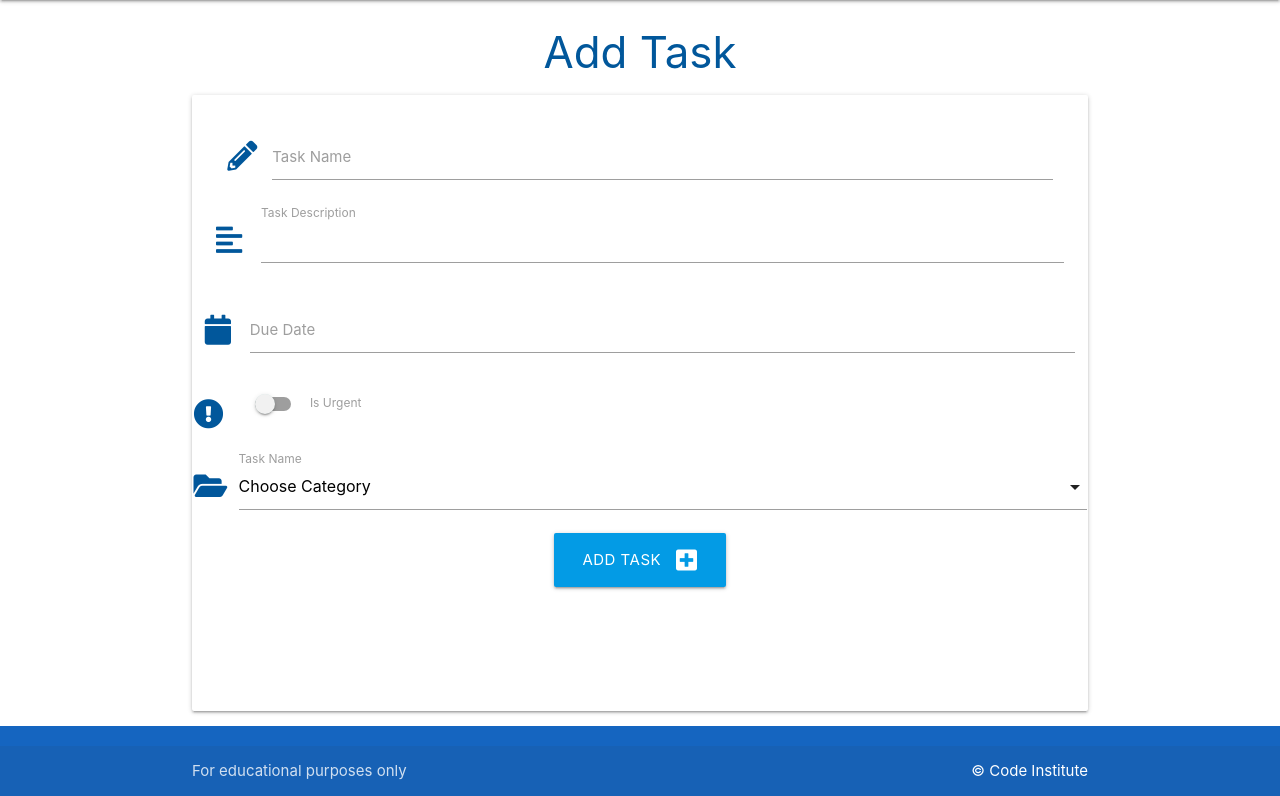
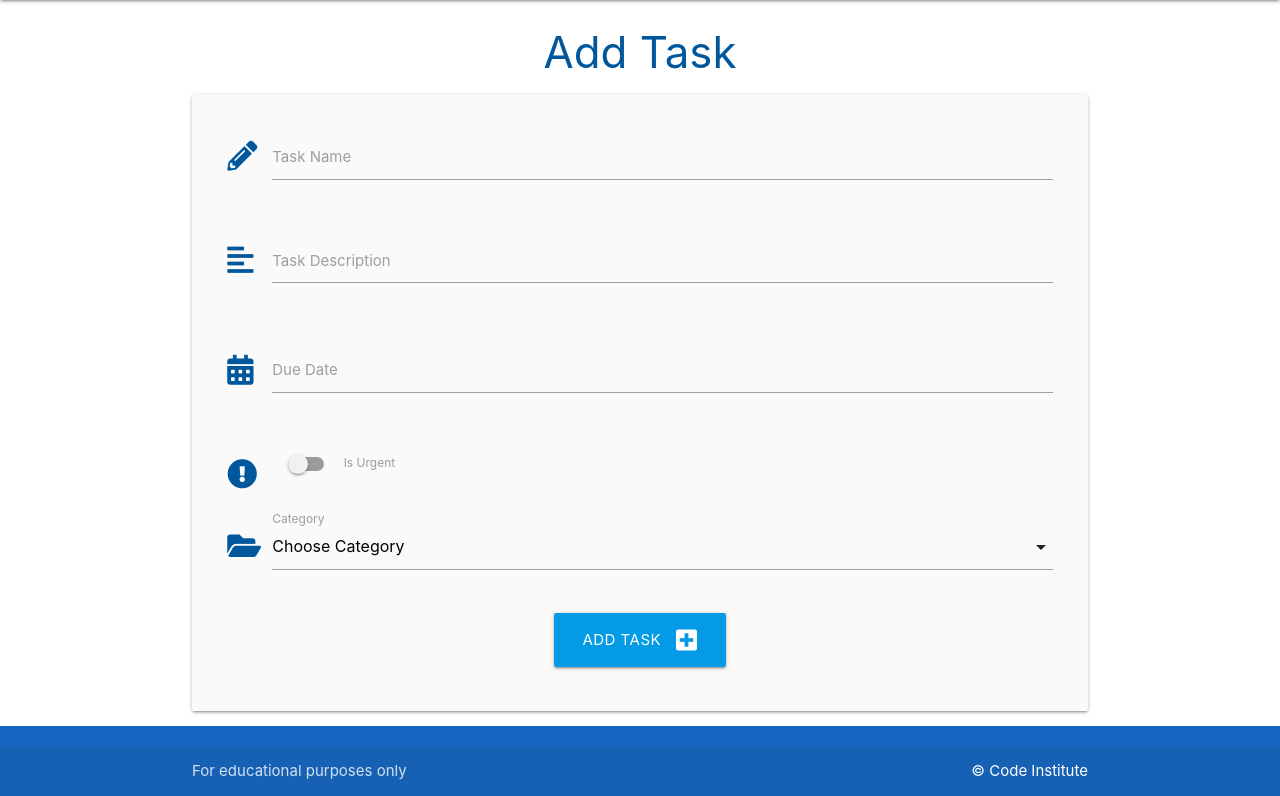
Before and after one commit to dansantinojones/task-manager, a Flask app: page /add_task in a window 1280 px wide. Shown: the part 64-860 px from the top of the page. Run offline with Flask 2, Linux system fonts and the light colour scheme; data that the repository does not hold is empty.

Commit message:
Format document

```diff
--- a/taskmanager/templates/add_task.html
+++ b/taskmanager/templates/add_task.html
@@ -3,35 +3,35 @@
 
 <h3 class="light-blue-text text-darken-4 center-align">Add Task</h3>
 
-<div class="row card-panel greylighten-5">
+<div class="row card-panel grey lighten-5">
     <form class="col s12" method="POST" action="{{ url_for('add_task') }}">
-    <!-- Task name -->
+        <!-- task name -->
         <div class="row">
             <div class="input-field col s12">
                 <i class="fas fa-pencil-alt prefix light-blue-text text-darken-4"></i>
-        <input id="task_name" name="task_name" type="text" minlength="5" maxlength="50" class="validate" required>
+                <input id="task_name" name="task_name" minlength="5" maxlength="50" type="text" class="validate"
+                    required>
                 <label for="task_name">Task Name</label>
             </div>
-
-      <!-- Task description -->
+        </div>
+        <!-- task description -->
         <div class="row">
             <div class="input-field col s12">
                 <i class="fas fa-align-left prefix light-blue-text text-darken-4"></i>
-          <textarea id="task_description" name="task_description" type="text" minlength="5" maxlength="200"
-            class="materialize-textarea validate" required>
-            </textarea>
+                <textarea id="task_description" name="task_description" minlength="5" maxlength="200" type="text"
+                    class="materialize-textarea validate" required></textarea>
                 <label for="task_description">Task Description</label>
             </div>
-
-        <!-- Due date -->
+        </div>
+        <!-- due date -->
         <div class="row">
             <div class="input-field col s12">
-            <i class="fas fa-calendar prefix light-blue-text text-darken-4"></i>
-            <input id="due_date" name="due_date" class="datepicker validate" required>
+                <i class="fas fa-calendar-alt prefix light-blue-text text-darken-4"></i>
+                <input id="due_date" name="due_date" type="text" class="datepicker validate" required>
                 <label for="due_date">Due Date</label>
             </div>
-
-          <!-- Is Urgent-->
+        </div>
+        <!-- is urgent -->
         <div class="row">
             <div class="input-field col s12">
                 <div class="switch">
@@ -44,27 +44,26 @@
                 </div>
             </div>
         </div>
-
-          <!-- Category ID -->
+        <!-- category id -->
         <div class="row">
             <div class="input-field col s12">
                 <i class="fas fa-folder-open prefix light-blue-text text-darken-4"></i>
-              <select name="category_id" id="category_id" class="validate" required>
+                <select id="category_id" name="category_id" class="validate" required>
                     <option value="" disabled selected>Choose Category</option>
                     {% for category in categories %}
                     <option value="{{ category.id }}">{{ category.category_name }}</option>
                     {% endfor %}
                 </select>
-             <label for="category_id">Task Name</label>
+                <label for="category_id">Category</label>
             </div>
-
+        </div>
         <!-- submit button -->
         <div class="row">
             <div class="col s12 center-align">
                 <button type="submit" class="btn-large light-blue darken-1">
                     Add Task <i class="fas fa-plus-square right"></i>
-
                 </button>
+            </div>
         </div>
     </form>
 </div>
```
Lines whose indentation alone changed are shown as unchanged.
